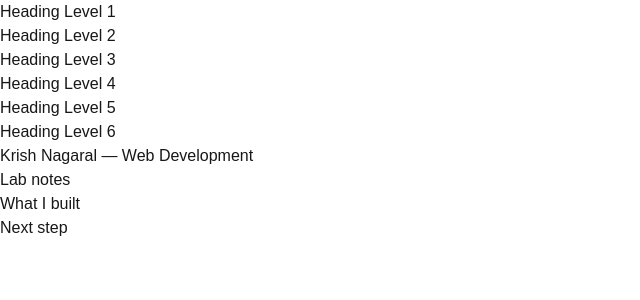
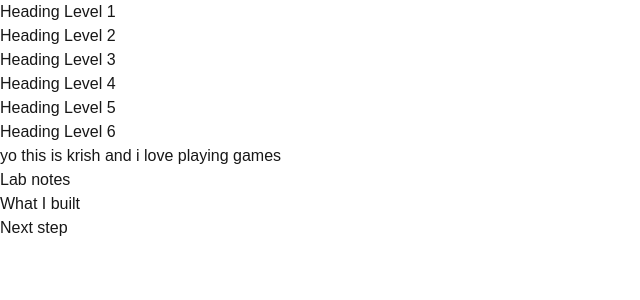
Before and after one commit to Blanq-one/webdev-client, a Next.js app: page /lab1 in a window 1280 px wide. Shown: the top 300 px of the page, without its empty margins (0-640 px from the left). Built offline with nearby package versions, Linux system fonts and the light colour scheme.

Commit message:
Update personal heading

```diff
--- a/app/lab1/page.tsx
+++ b/app/lab1/page.tsx
@@ -6,7 +6,8 @@ export default function Lab1() {
       <HeadingTags />
       <div id="wd-your-heading">
         <h2>
-          Krish Nagaral — <span id="wd-your-span">Web Development</span>
+          yo this is krish and i love playing{" "}
+          <span id="wd-your-span">games</span>
         </h2>
       </div>
       <div id="wd-ai-headings">
```
